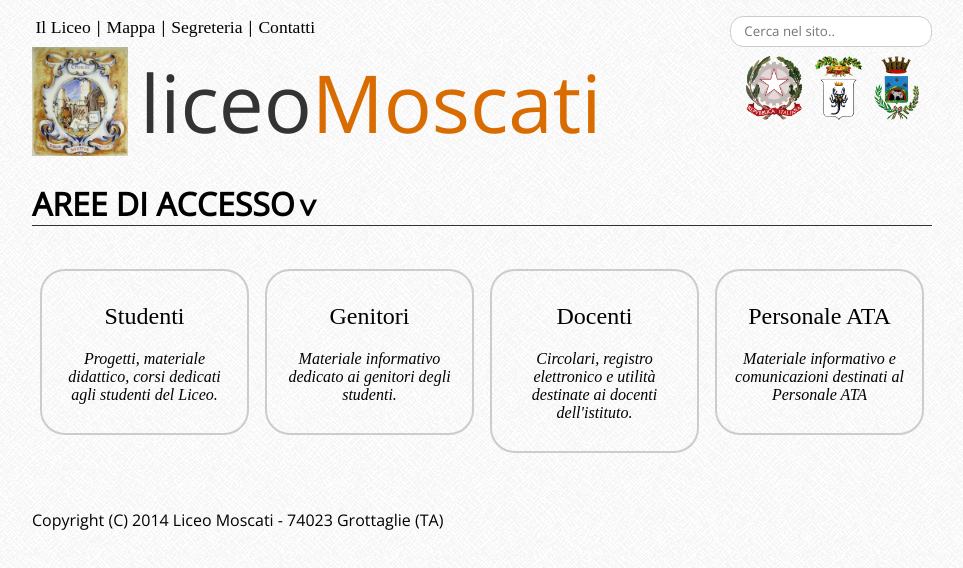
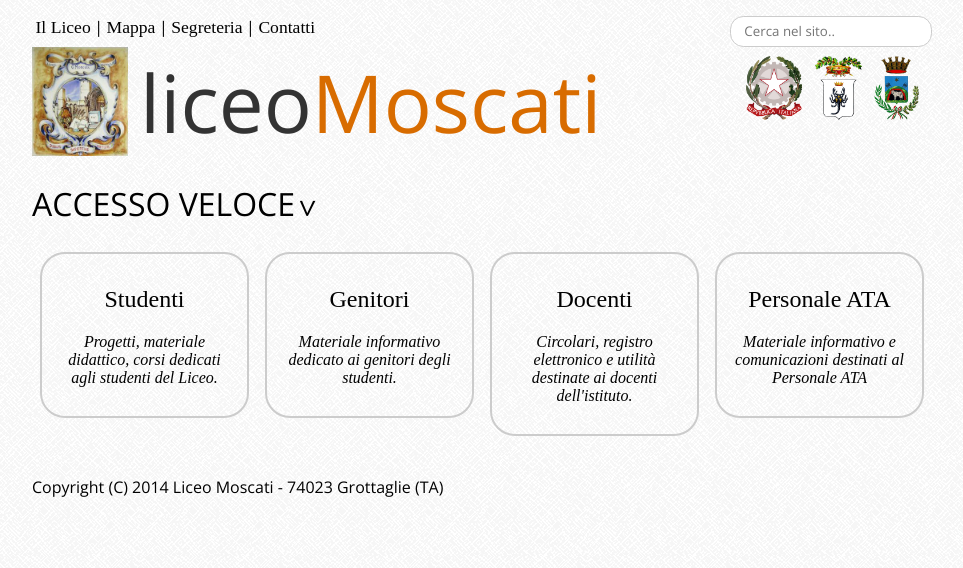
Before and after one commit to Sevenarth/liceo.moscati, a plain HTML site: page index.html in a window 1280 px wide. Shown: the whole page, without its empty margins (158-1121 px from the left). Drawn offline with nearby package versions, Linux system fonts and the light colour scheme; a web font is replaced by a local one.

Commit message:
Quick links #2
Minor layout changes

```diff
--- a/assets/styles/default.css
+++ b/assets/styles/default.css
@@ -70,12 +70,13 @@ body {
 }
 
 #quicklinks h1 {
-	cursor: pointer
+	cursor: pointer;
+	font-weight: 300
 }
 
-#quicklinks h1 {
+/*#quicklinks[data-show=yes] > h1 {
 	border-bottom: .05em solid #333
-}
+}*/
 
 #quicklinks h1:after {
 	padding-left: .3em;
@@ -90,21 +91,17 @@ body {
 	-o-transform: rotate(90deg);
 }
 
-#quicklinks div {
-	overflow: hidden
-}
-
 #quicklinks ul {
 	width: 100%;
 	list-style: none;
 	padding: 0;
 	transition: all .3s ease;
+	max-height: 13em;
+	overflow: hidden
 }
 
-#quicklinks[data-show=no] > div > ul {
-	margin-top: -15em;
-	transform: translateZ(0);
-	-webkit-transform: translateZ(0)
+#quicklinks[data-show=no] > ul {
+	max-height: 0
 }
 
 #quicklinks li {
@@ -114,7 +111,7 @@ body {
     -webkit-box-sizing: border-box;
     -moz-box-sizing: border-box;
     box-sizing: border-box;
-	height: 15em;
+	height: 13em
 }
 
 #quicklinks li a {
--- a/index.html
+++ b/index.html
@@ -60,8 +60,7 @@
 			<div id="logo"></div>
 		</header>
 		<nav id="quicklinks" data-show="yes">
-			<h1>Aree di accesso</h1>
-			<div>
+			<h1>Accesso veloce</h1>
 			<ul>
 				<li>
 					<a href="#">
@@ -88,7 +87,6 @@
 					</a>
 				</li>
 			</ul>
-			</div>
 		</nav>
 		<footer>
 			Copyright (C) 2014 Liceo Moscati - 74023 Grottaglie (TA)
```
Lines whose indentation alone changed are shown as unchanged.
